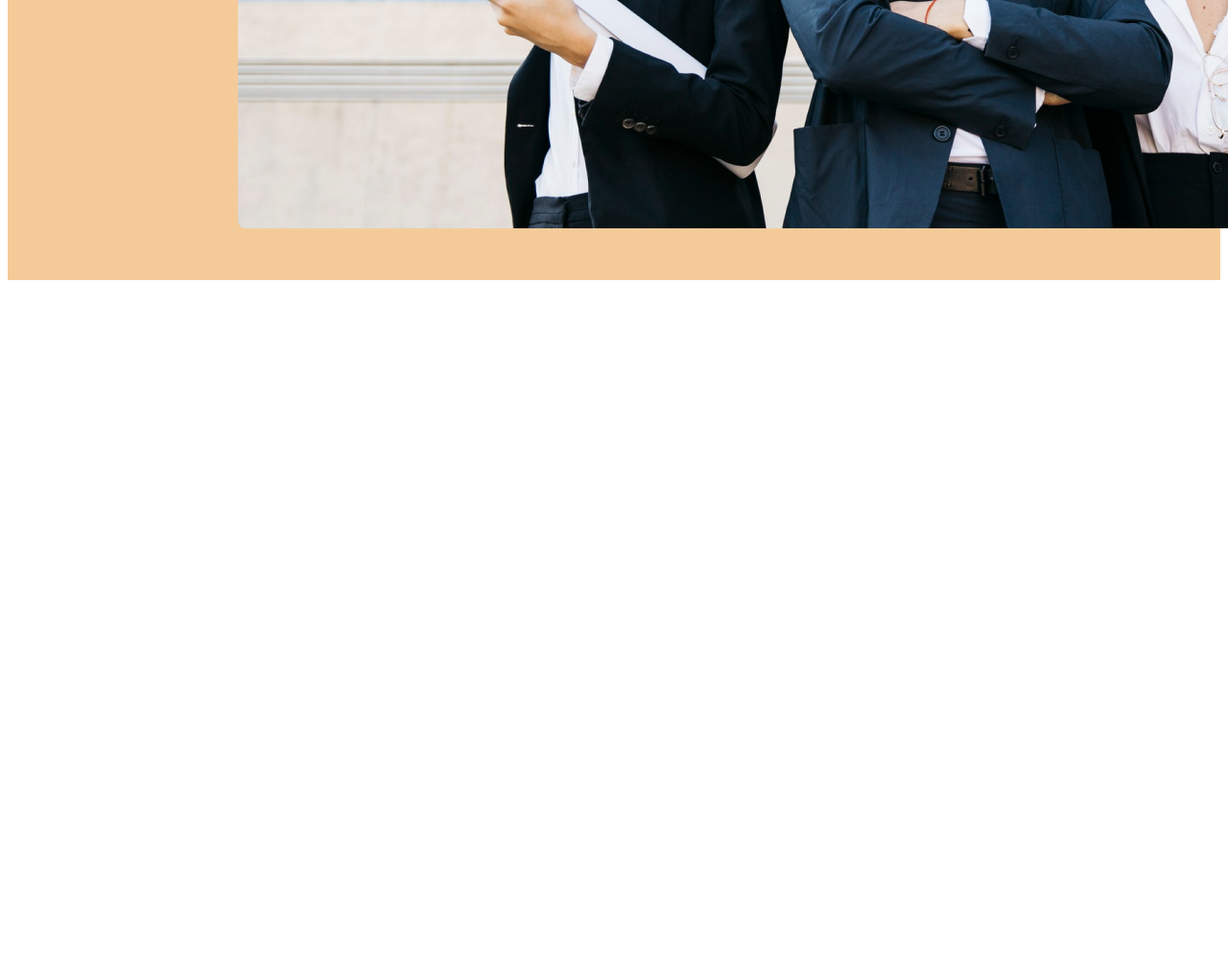
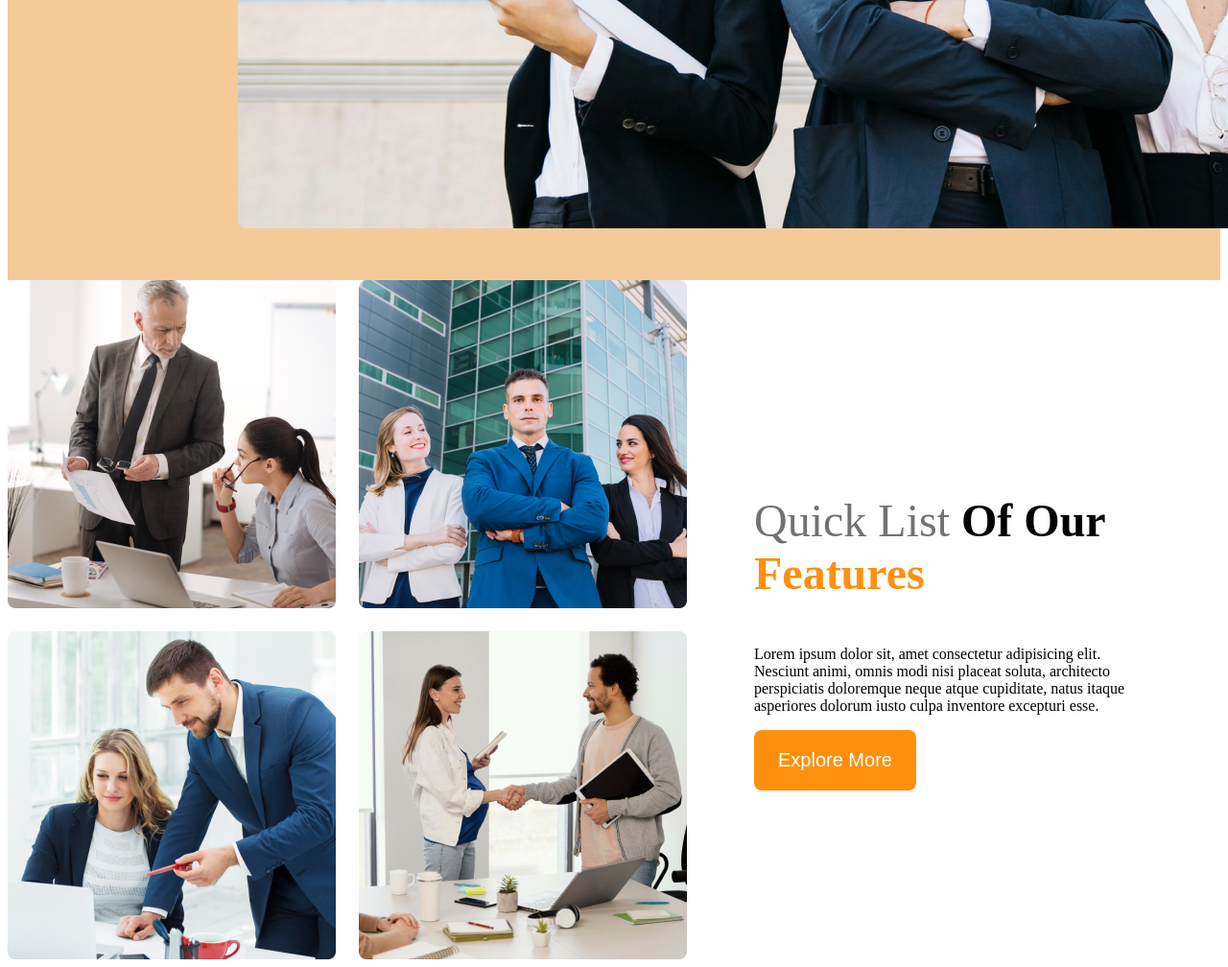
Before and after one commit to rofisultani/architects-website, a plain HTML site: page index.html in a window 1280 px wide. Shown: the part 1020-2028 px from the top of the page at 96% size. Before the commit the page ends 1320 px from the top, so only its background shows below. Drawn offline with Linux system fonts and the light colour scheme.

Commit message:
features added

```diff
--- a/index.html
+++ b/index.html
@@ -27,7 +27,20 @@
         </div>
     </header>
     <main>
-
+        <!-- team section -->
+        <section class="teams-container">
+            <div class="teams-img-container">
+                <img src="images/team1.png" alt="">
+                <img src="images/team2.png" alt="">
+                <img src="images/team3.png" alt="">
+                <img src="images/team4.png" alt="">
+            </div>
+            <div class="teams-content">
+                <h3 class="teams-title"><span class="quick-list">Quick List</span> <span>Of Our</span> <span class="text-features">Features</span></h3>
+                <p class="teams-description">Lorem ipsum dolor sit, amet consectetur adipisicing elit. Nesciunt animi, omnis modi nisi placeat soluta, architecto perspiciatis doloremque neque atque cupiditate, natus itaque asperiores dolorum iusto culpa inventore excepturi esse.</p>
+                <button class="btn-primary">Explore More</button>
+            </div>
+        </section>
     </main>
     <footer>
 
--- a/styles/architect.css
+++ b/styles/architect.css
@@ -89,3 +89,33 @@ nav li a{
     }
 
 }
+/* main styles */
+main{
+    max-width: 1440px
+    margin:0 auto ;
+}
+/* teams-style */
+.teams-container{
+    display: flex;
+    align-items: center;
+}
+.teams-img-container{
+    display: grid;
+    grid-template-columns: repeat(2, 1fr);
+    gap: 1.5rem;
+}
+.teams-content{
+    padding-right: 70px;
+    padding-left: 70px;
+}
+.teams-title{
+    font-size: 3rem;
+}
+.teams-title .quick-list{
+    color: #727272;
+    font-weight: 500;
+}
+.teams-title .text-features{
+    color: #FF900E;
+    font-weight: 700;
+}
```
